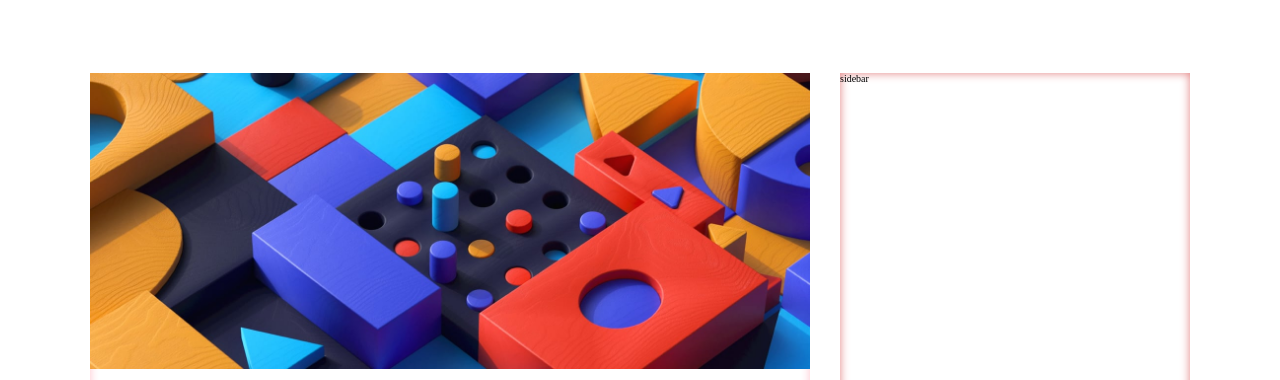
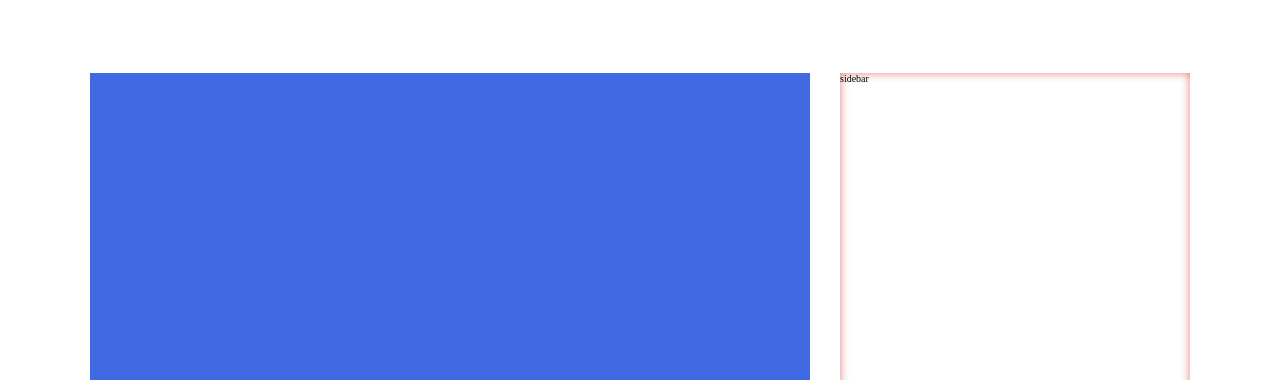
Before and after one commit to kimtaejin3/news-homepage, a plain HTML site: page index.html in a window 1280 px wide. Shown: the part 202-582 px from the top of the page. Drawn offline with Linux system fonts and the light colour scheme.

Commit message:
feat: Add aspect-ratio property on primary-cover

```diff
--- a/index.html
+++ b/index.html
@@ -65,7 +65,7 @@
             <div class="l_contents">
               <section class="primary">
                 <div class="primary-cover">
-                  <img src="./assets/images/image-web-3-desktop.jpg" alt="" />
+                  <!-- <img src="./assets/images/image-web-3-desktop.jpg" alt="" /> -->
                 </div>
                 <div class="primary-contents">
                   <h1 class="primary-title">The Bright Future of Web 3.0?</h1>
--- a/style.css
+++ b/style.css
@@ -98,6 +98,11 @@ a {
 .section {
 }
 
+.primary-cover {
+  aspect-ratio: 16/7;
+  background-color: royalblue;
+}
+
 .primary-contents {
   padding: 20px;
   display: flex;
```
